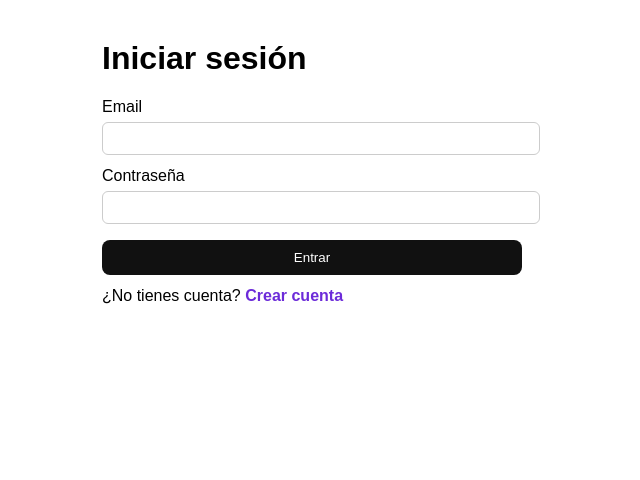
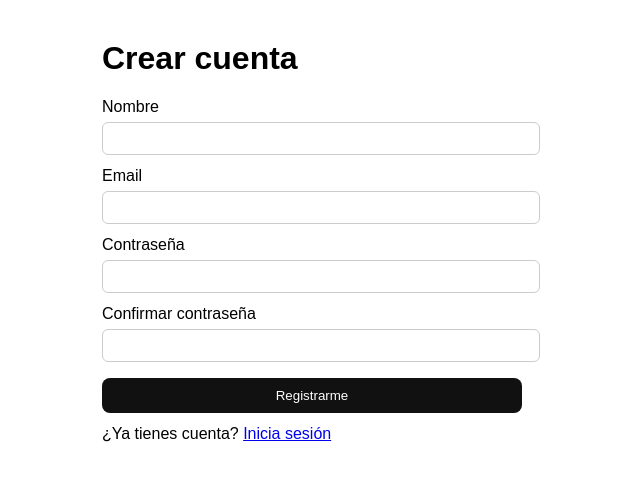
Before and after one commit to VictorAJM/OMIAGS-Platform, a SvelteKit app in the folder frontend/: page /register in a window 1280 px wide. Shown: the top 480 px of the page, without its empty margins (328-968 px from the left). Built offline with nearby package versions, Linux system fonts and the light colour scheme.

Commit message:
ya sirve el login y registro

```diff
--- /dev/null
+++ b/frontend/src/hooks.server.js
@@ -0,0 +1,9 @@
+import { dev } from '$app/environment';
+
+export function handle({ event, resolve }) {
+	if (dev && event.url.pathname === '/.well-known/appspecific/com.chrome.devtools.json') {
+		return new Response(undefined, { status: 404 });
+	}
+
+	return resolve(event);
+}
--- a/frontend/src/routes/login/+page.svelte
+++ b/frontend/src/routes/login/+page.svelte
@@ -8,7 +8,7 @@
     msg = "";
 
     try {
-      const res = await fetch("http://localhost:3000/api/auth/login", {
+      const res = await fetch("http://localhost:5000/api/auth/login", {
         method: "POST",
         headers: { "Content-Type": "application/json" },
         credentials: "include",
--- a/frontend/src/routes/register/+page.svelte
+++ b/frontend/src/routes/register/+page.svelte
@@ -1,32 +1,37 @@
 <script>
+  let name = "";
   let email = "";
   let password = "";
+  let confirm = "";
   let msg = "";
 
-  async function handleLogin(e) {
+  async function handleRegister(e) {
     e.preventDefault();
     msg = "";
 
+    if (password !== confirm) {
+      msg = "Las contraseñas no coinciden";
+      return;
+    }
+
     try {
-      const res = await fetch("http://localhost:3000/api/auth/login", {
+      const res = await fetch("http://localhost:5000/api/auth/register", {
         method: "POST",
         headers: { "Content-Type": "application/json" },
         credentials: "include",
-        body: JSON.stringify({ email, password })
+        body: JSON.stringify({ name, email, password })
       });
 
       const json = await res.json();
 
       if (!res.ok) {
-        throw new Error(json?.error || "Error al iniciar sesión");
+        throw new Error(json?.error || "No se pudo registrar");
       }
+      console.log(json.token);
+      // Guardar token como cookie (igual que en login)
+      document.cookie = `session=${json.token}; path=/; SameSite=Lax`;
 
-      // Guardar token como cookie (si el backend no la genera)
-      if (json?.token) {
-        document.cookie = `session=${json.token}; path=/; SameSite=Lax`;
-      }
-
-      // Redirige al inicio o dashboard
+      // Redirige al inicio (o a /login si prefieres)
       window.location.href = "/";
     } catch (err) {
       msg = err.message;
@@ -35,40 +40,32 @@
 </script>
 
 <div style="max-width:420px;margin:40px auto;font-family:sans-serif">
-  <h1>Iniciar sesión</h1>
+  <h1>Crear cuenta</h1>
   {#if msg}<div style="color:#b00020;margin:8px 0">{msg}</div>{/if}
 
-  <form on:submit={handleLogin} novalidate>
+  <form on:submit={handleRegister} novalidate>
+    <label for="name">Nombre</label>
+    <input id="name" name="name" type="text" bind:value={name} required
+           style="display:block;width:100%;padding:8px;margin:6px 0 12px;border:1px solid #ccc;border-radius:6px" />
+
     <label for="email">Email</label>
-    <input
-      id="email"
-      name="email"
-      type="email"
-      bind:value={email}
-      required
-      style="display:block;width:100%;padding:8px;margin:6px 0 12px;border:1px solid #ccc;border-radius:6px"
-    />
+    <input id="email" name="email" type="email" bind:value={email} required
+           style="display:block;width:100%;padding:8px;margin:6px 0 12px;border:1px solid #ccc;border-radius:6px" />
 
     <label for="password">Contraseña</label>
-    <input
-      id="password"
-      name="password"
-      type="password"
-      bind:value={password}
-      required
-      style="display:block;width:100%;padding:8px;margin:6px 0 16px;border:1px solid #ccc;border-radius:6px"
-    />
+    <input id="password" name="password" type="password" bind:value={password} required minlength="8"
+           style="display:block;width:100%;padding:8px;margin:6px 0 12px;border:1px solid #ccc;border-radius:6px" />
 
-    <button
-      style="width:100%;padding:10px;border:0;border-radius:8px;background:#111;color:#fff">
-      Entrar
+    <label for="confirm">Confirmar contraseña</label>
+    <input id="confirm" name="confirm" type="password" bind:value={confirm} required minlength="8"
+           style="display:block;width:100%;padding:8px;margin:6px 0 16px;border:1px solid #ccc;border-radius:6px" />
+
+    <button style="width:100%;padding:10px;border:0;border-radius:8px;background:#111;color:#fff">
+      Registrarme
     </button>
   </form>
 
   <p style="margin-top:12px">
-    ¿No tienes cuenta?
-    <a href="/register" style="color:#6c2bd9;text-decoration:none;font-weight:bold">
-      Crear cuenta
-    </a>
+    ¿Ya tienes cuenta? <a href="/login">Inicia sesión</a>
   </p>
 </div>
```
Also changed, not shown: frontend/src/routes/+page.svelte (+31 -3 lines), 2 other files (tests, documents, lock files or other folders).
